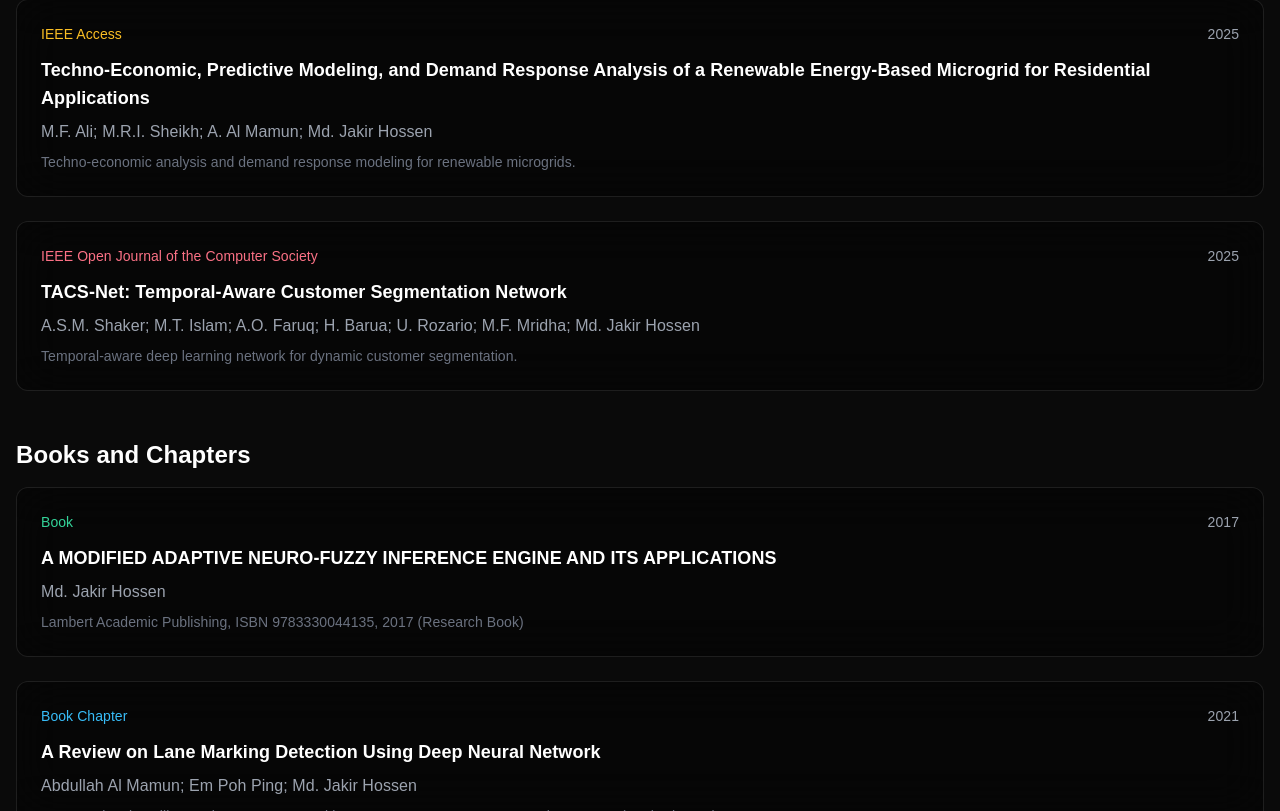
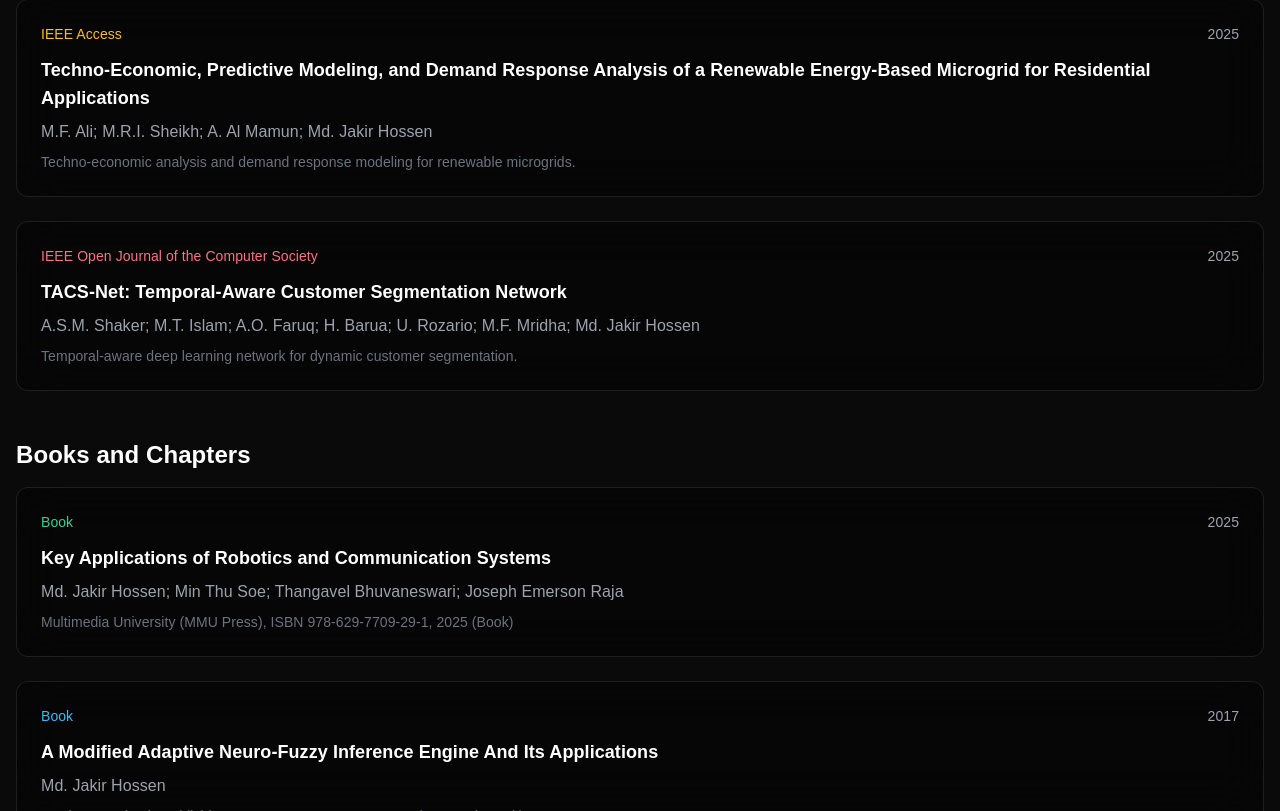
Before and after one commit to drjakirhossen/drjakirhossen.github.io, a React (Vite) app: page /version-2/publications in a window 1280 px wide. Shown: the part 1989-2800 px from the top of the page. Built offline with nearby package versions, Linux system fonts and the light colour scheme.

Commit message:
update 7

```diff
--- a/src/data/academic.ts
+++ b/src/data/academic.ts
@@ -105,7 +105,15 @@ export const publications = [
 
 export const books = [
   {
-    title: "A MODIFIED ADAPTIVE NEURO-FUZZY INFERENCE ENGINE AND ITS APPLICATIONS",
+    title: "Key Applications of Robotics and Communication Systems",
+    authors: "Md. Jakir Hossen; Min Thu Soe; Thangavel Bhuvaneswari; Joseph Emerson Raja",
+    publication:
+      "Multimedia University (MMU Press), ISBN 978-629-7709-29-1, 2025 (Book)",
+    year: "2025",
+    type: "Book",
+  },
+  {
+    title: "A Modified Adaptive Neuro-Fuzzy Inference Engine And Its Applications",
     authors: "Md. Jakir Hossen",
     publication:
       "Lambert Academic Publishing, ISBN 9783330044135, 2017 (Research Book)",
--- a/src/data/profile.ts
+++ b/src/data/profile.ts
@@ -10,10 +10,10 @@ export const profile = {
   stats: [
     { label: "Journal Papers (WoS/Scopus)", value: "150+" },
     { label: "Conference Papers", value: "50+" },
-    { label: "Books/Chapters", value: "3" },
+    { label: "Books/Chapters", value: "4" },
     { label: "Patents/Copyrights", value: "3" },
-    { label: "H-index (Google Scholar)", value: "16" },
-    { label: "H-index (Scopus)", value: "11" },
+    { label: "H-index (Google Scholar)", value: "23" },
+    { label: "H-index (Scopus)", value: "18" },
   ],
   interests: [
     "Artificial Intelligence (AI)",
```
